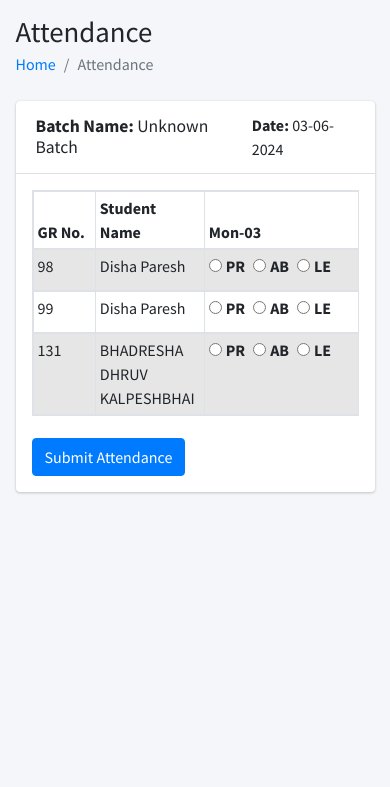
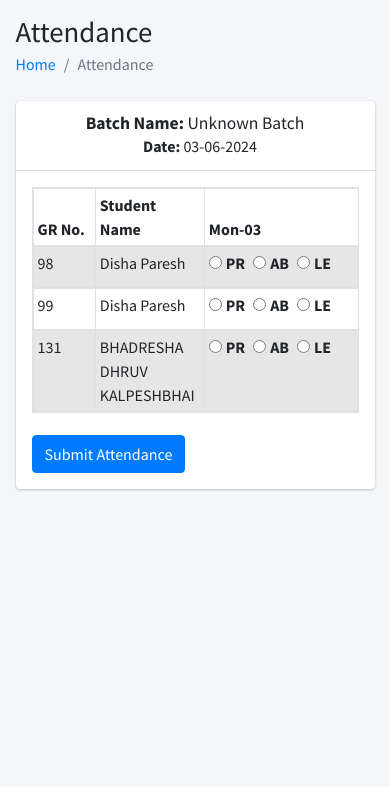
Before and after one commit to prem-credsoft/student-attendance-management, a PHP site: page /Attendanceform.php in a window 390 px wide. Shown: the part 57-844 px from the top of the page. Run offline with PHP 8.4, Linux system fonts and the light colour scheme; the visitor is signed in with stand-in values (Sample User, id 1); data comes from the database, SQL or seed files in the repository; data that the repository does not hold is empty; some libraries are stand-ins or nearby versions.

Commit message:
Update Attendanceform.php

```diff
--- a/Attendanceform.php
+++ b/Attendanceform.php
@@ -49,6 +49,12 @@
     .table1 tr, .table2 tr{
       height: 90px;
     }
+    @media screen and (max-width: 580px) {
+      .a_list_head{
+        flex-direction: column;
+        align-items: flex-start !important;
+      }
+    }
 
   </style>
 </head>
@@ -80,7 +86,7 @@
         <div class="row">
           <div class="col-12">
             <div class="card">
-              <div class="card-header d-flex justify-content-between align-items-center">
+              <div class="card-header d-flex justify-content-between align-items-center a_list_head">
                 <h3 class="card-title">
                   <?php
                   $batchId = isset($_GET['id']) ? $_GET['id'] : 0;
```
